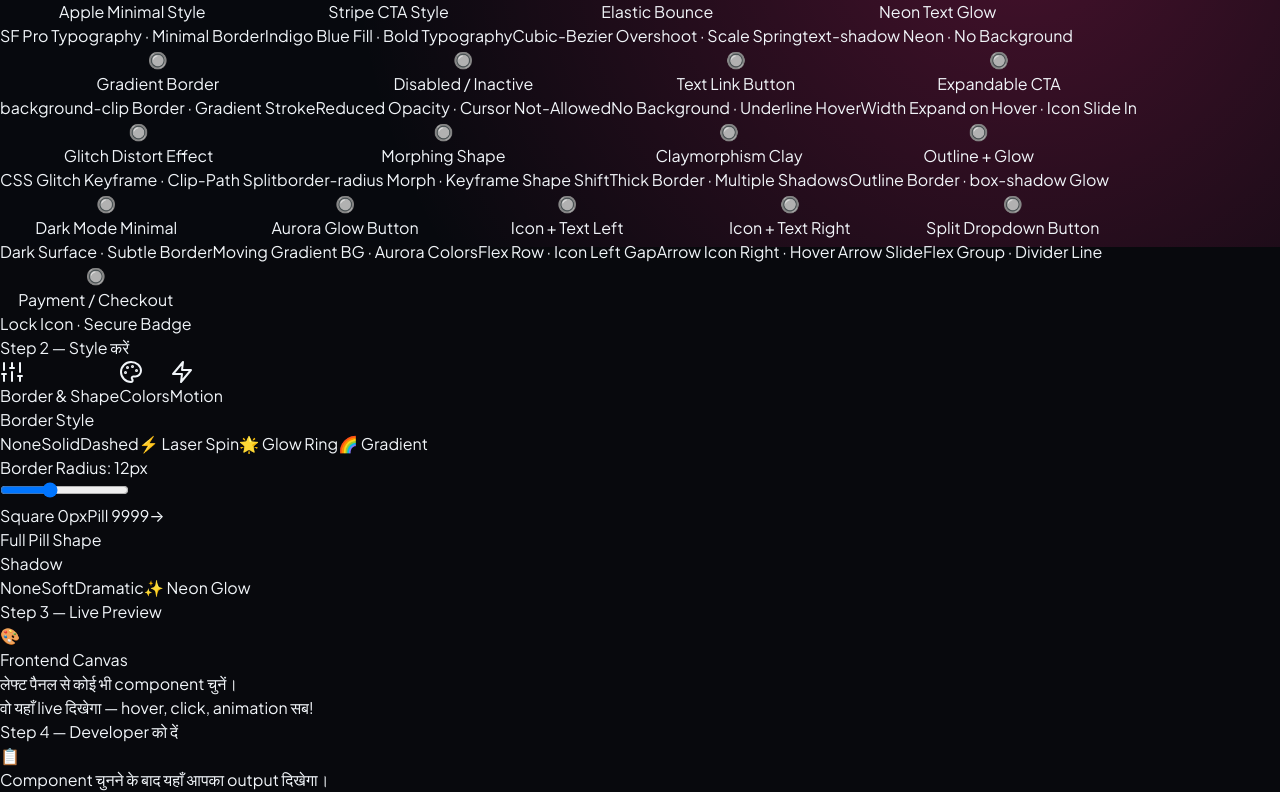
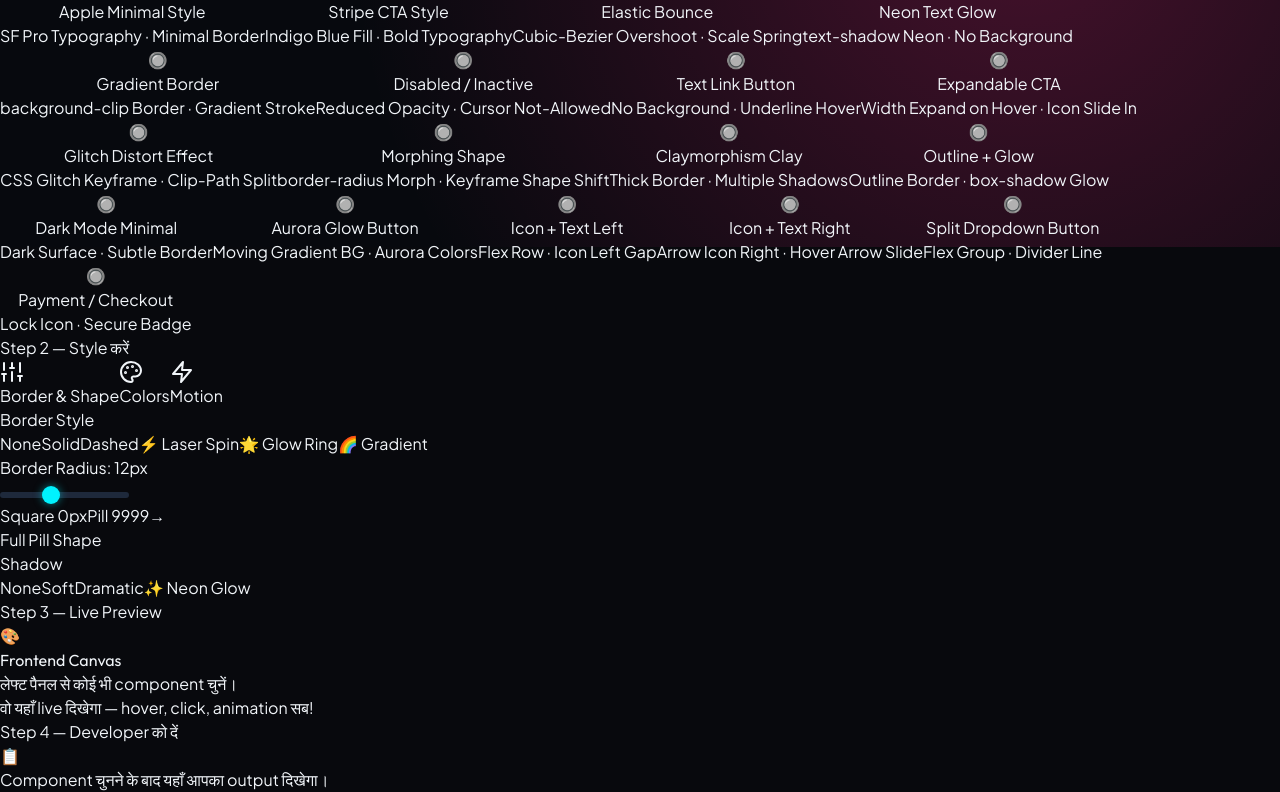
Before and after one commit to Mastermanikant/frontend, a React (Vite) app: page / in a window 1280 px wide. Shown: the part 1430-2222 px from the top of the page. Built offline with nearby package versions, Linux system fonts and the light colour scheme.

Commit message:
fix: lang en, SEO meta, scrollbar-none, animate-gradient, range slider CSS, emoji favicon

```diff
--- a/src/index.css
+++ b/src/index.css
@@ -183,3 +183,44 @@
 ::-webkit-scrollbar-thumb:hover {
   background: #00f2fe;
 }
+
+/* Scrollbar none utility */
+.scrollbar-none::-webkit-scrollbar { display: none; }
+.scrollbar-none { -ms-overflow-style: none; scrollbar-width: none; }
+
+/* Font utilities */
+.font-heading { font-family: 'Outfit', sans-serif; }
+.font-code    { font-family: 'Fira Code', monospace; }
+.font-sans    { font-family: 'Plus Jakarta Sans', sans-serif; }
+
+/* Animated gradient background (for aurora btn) */
+@keyframes gradientShift {
+  0%   { background-position: 0% 50%; }
+  50%  { background-position: 100% 50%; }
+  100% { background-position: 0% 50%; }
+}
+.animate-gradient {
+  animation: gradientShift 4s ease infinite;
+}
+
+/* Range slider track global */
+input[type="range"] {
+  -webkit-appearance: none;
+  height: 6px;
+  background: #1e293b;
+  border-radius: 9999px;
+  outline: none;
+}
+input[type="range"]::-webkit-slider-thumb {
+  -webkit-appearance: none;
+  width: 18px;
+  height: 18px;
+  border-radius: 50%;
+  background: #00f2fe;
+  cursor: pointer;
+  box-shadow: 0 0 8px rgba(0, 242, 254, 0.5);
+  transition: box-shadow 0.2s ease;
+}
+input[type="range"]::-webkit-slider-thumb:hover {
+  box-shadow: 0 0 14px rgba(0, 242, 254, 0.8);
+}
```
Also changed, not shown: index.html (+5 -3 lines).
